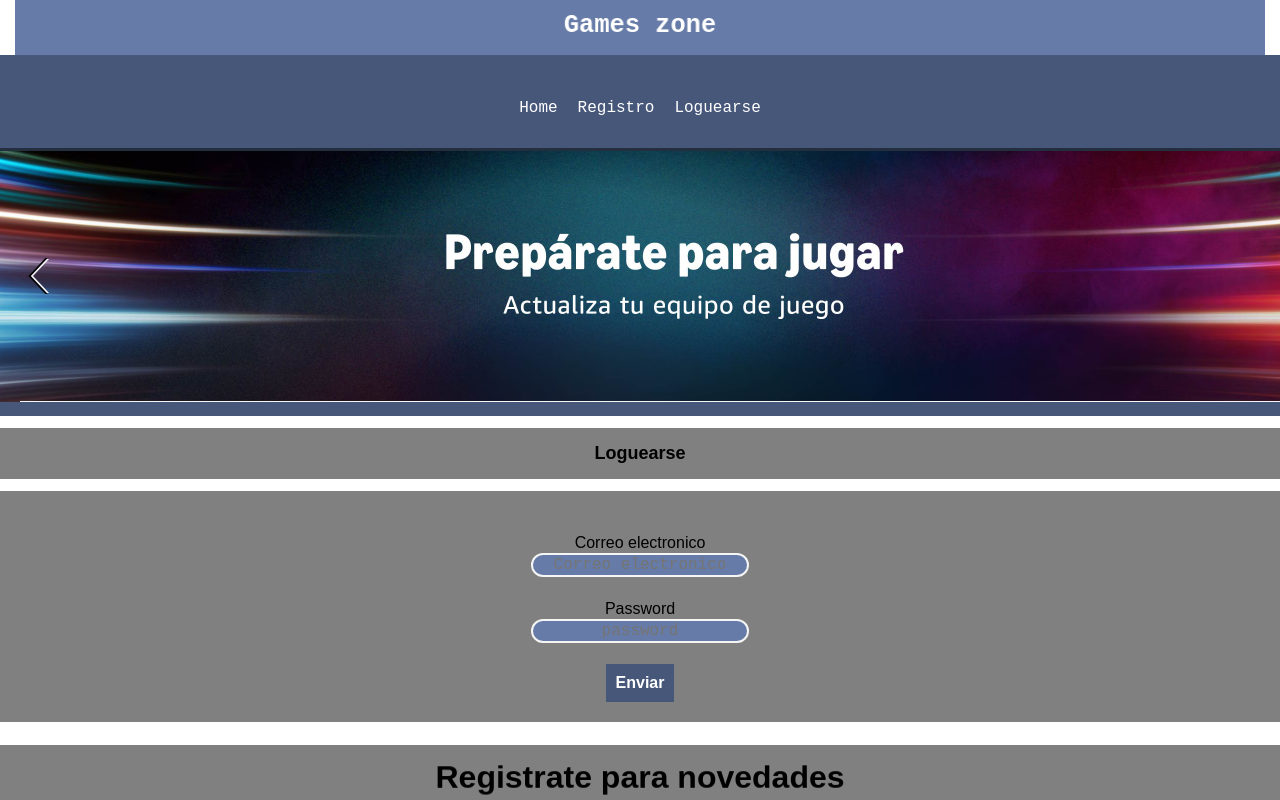
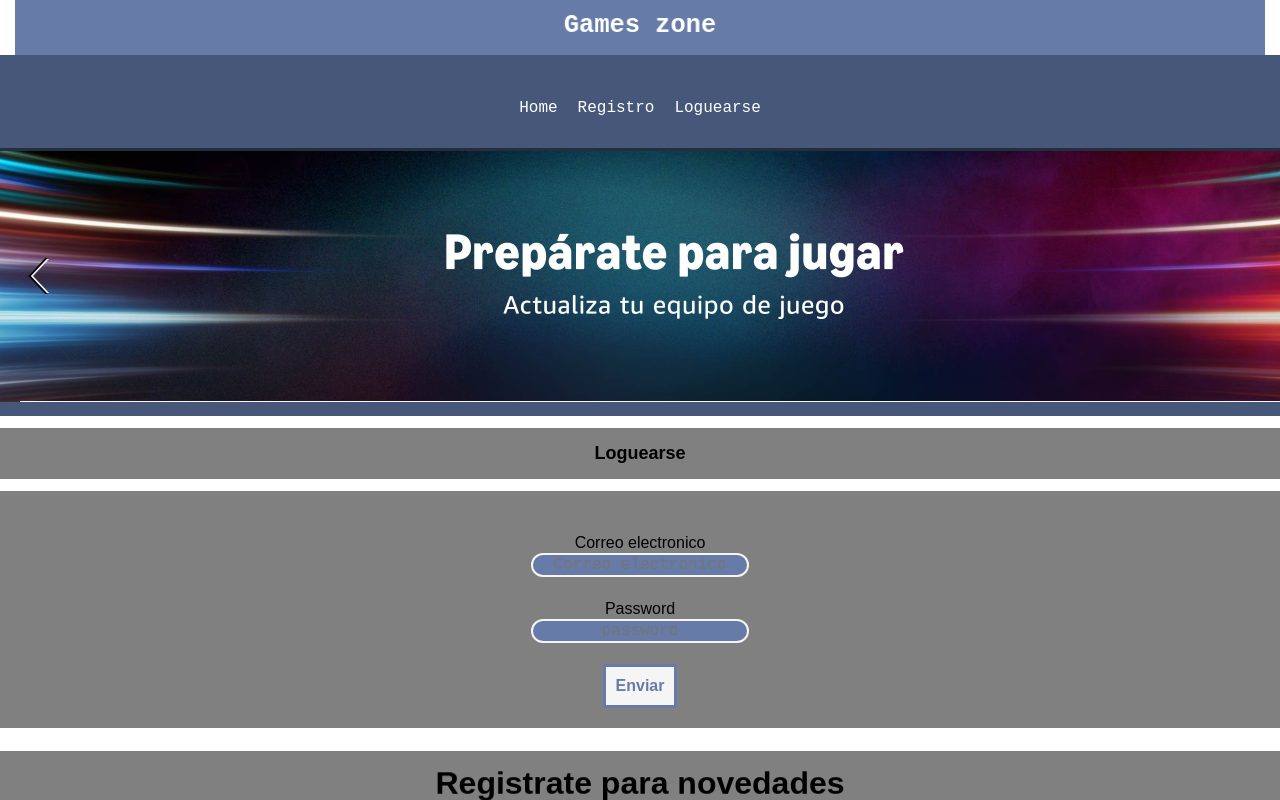
Before and after one commit to EzeMoreira/my-app, a React (Create React App) app: page / in a window 1280 px wide. In both pictures the pointer is over the button 639 px from the left and 683 px from the top of the page. Shown: the top 800 px of the page. Built offline with nearby package versions, Linux system fonts and the light colour scheme.

Commit message:
modificacion de estilo en button mas button hover

```diff
--- a/src/App.css
+++ b/src/App.css
@@ -119,9 +119,15 @@ button{
   color: white;
   font-family: Arial, Helvetica, sans-serif;
   font-weight: bolder;
-  border: none;
+  border: 3px solid whitesmoke;
   font-size: medium;
   padding: 10px;
+}
+
+button:hover {
+  background-color: whitesmoke;
+  color: #667ba7;
+  border: 3px solid #667ba7;
 }
 
 .footer{
```
